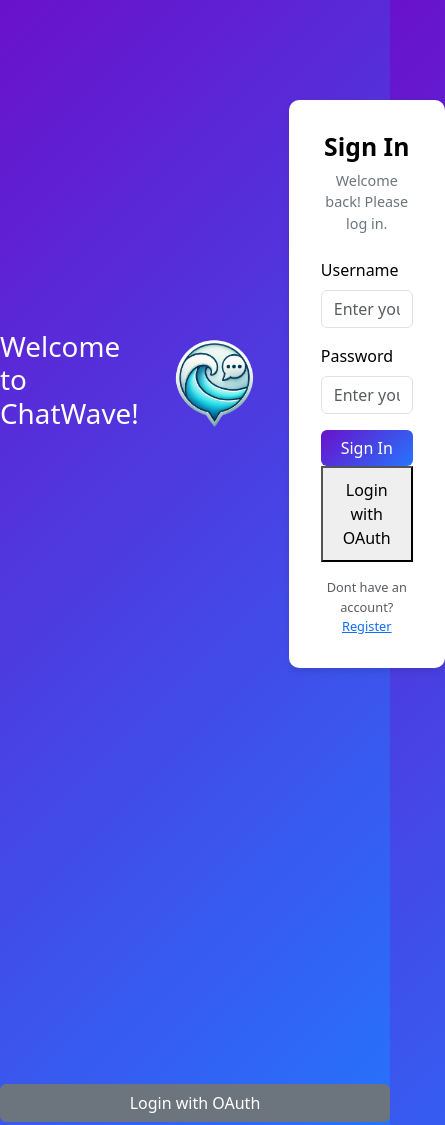
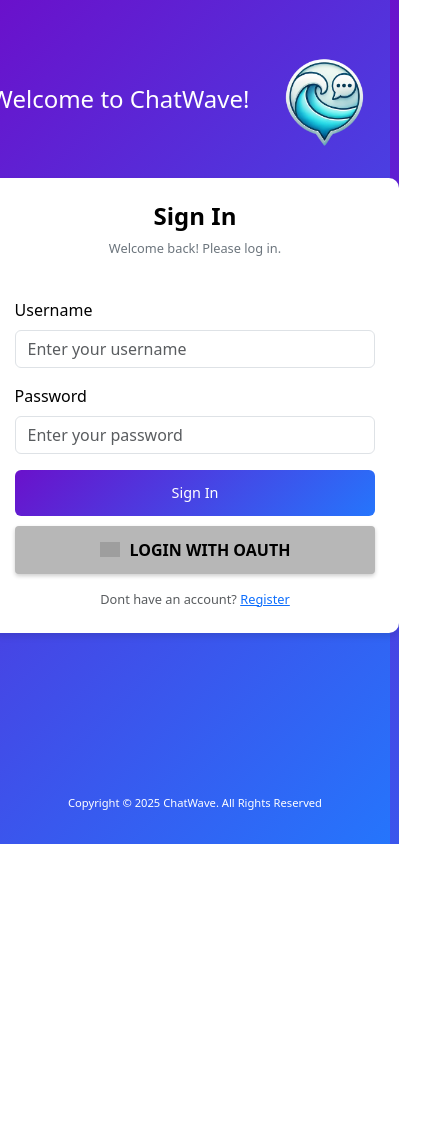
Before and after one commit to hamoudilaz/ChatWave, a website: page docs/login.html in a window 390 px wide. Shown: the top 1125 px of the page, 445 px wide, since content can reach past the window. After the commit the page ends 844 px from the top, so only its background shows below. Drawn offline with nearby package versions, Linux system fonts and the light colour scheme; grey boxes are pictures that could not be loaded.

Commit message:
Fixed CORS

```diff
--- a/app.js
+++ b/app.js
@@ -17,7 +17,7 @@ const config = {
   authRequired: false,
   auth0Logout: true,
   secret: "a long, randomly-generated string stored in env",
-  baseURL: "http://localhost:3000",
+  baseURL: "https://chatwave-b0sx.onrender.com",
   clientID: "xia9JvjYsRl5URhTtaTzMbvJ0xS7L7WA",
   issuerBaseURL: "https://dev-jvkh4vhh2aigi4aa.us.auth0.com",
 };
--- a/docs/login.html
+++ b/docs/login.html
@@ -13,7 +13,9 @@
   <body>
     <div id="wrapper">
       <div style="display: flex; align-items: center">
-        <h1>Welcome to ChatWave!</h1>
+        <h1 style="font-size: clamp(1.5rem, 5vw, 3rem); white-space: nowrap">
+          Welcome to ChatWave!
+        </h1>
         <img
           style="width: 150px"
           src="images/DALL_E_2025-01-22_12.41.23_-_A_clean_and_professional_logo_design_for__ChatWave___a_forum_brand._The_logo_features_a_wave_seamlessly_integrated_with_a_speech_bubble__symbolizing_c-removebg-preview.png"
@@ -56,12 +58,16 @@
             />
           </div>
           <button type="submit" class="btn btn-custom w-100">Sign In</button>
-          <button
-            onclick="window.location.href='/login'"
-            style="padding: 10px 20px; font-size: 16px; cursor: pointer"
-          >
-            Login with OAuth
-          </button>
+        </form>
+
+        <button onclick="window.location.href='/login'" class="oauthBtn">
+          <img
+            src="https://cdn.auth0.com/styleguide/latest/lib/logos/img/badge.png"
+            alt="Auth0 Logo"
+            class="auth0-logo"
+          />
+          Login with OAuth
+        </button>
 
         <div class="text-muted">
           Dont have an account?
@@ -69,13 +75,7 @@
         </div>
       </div>
     </div>
-    <button
-    type="button"
-    class="btn btn-secondary w-100 mt-3"
-    id="auth0Login" window.location.href='/login'
-  >
-    Login with OAuth
-  </button>
+
     <footer>
       <p>Copyright © 2025 ChatWave. All Rights Reserved</p>
     </footer>
--- a/docs/styles/reglog.css
+++ b/docs/styles/reglog.css
@@ -2,14 +2,34 @@ body {
   background: linear-gradient(135deg, #6a11cb, #2575fc);
   color: #fff;
   min-height: 100vh;
+  display: flex;
+  flex-direction: column;
+  justify-content: center;
+  align-items: center;
+  padding: 0 1rem; /* Add padding for small screens */
 }
 
 #wrapper {
-  margin-top: 100px;
-  margin-bottom: 400px;
-  justify-content: space-evenly;
+  margin-top: 50px;
+  margin-bottom: 50px;
+  justify-content: center;
   display: flex;
+  flex-direction: column; /* Stack elements on smaller screens */
+  align-items: center;
 }
+.login-form {
+  flex-direction: column;
+  display: flex;
+  background: #ffffff;
+  color: #000;
+  padding: 2rem;
+  border-radius: 10px;
+  box-shadow: 0 4px 6px rgba(0, 0, 0, 0.1);
+  max-width: 400px;
+  width: 100%;
+  margin-bottom: 1rem; /* Add spacing for stacked layout */
+}
+
 .registration-form {
   background: #ffffff;
   color: #000;
@@ -23,6 +43,7 @@ body {
   box-shadow: 0 0 10px rgba(38, 143, 255, 0.5);
   border-color: #268fff;
 }
+
 .form-header {
   text-align: center;
   margin-bottom: 1.5rem;
@@ -30,6 +51,7 @@ body {
 .form-header h2 {
   font-weight: bold;
 }
+
 .form-header p {
   font-size: 0.9rem;
   color: #6c757d;
@@ -40,25 +62,18 @@ body {
   border: none;
   transition: background 0.3s ease;
 }
+
 .btn-custom:hover {
   color: rgb(184, 184, 184);
   background: linear-gradient(135deg, #2575fc, #6a11cb);
 }
+
 .text-muted {
   font-size: 0.8rem;
   text-align: center;
   margin-top: 1rem;
 }
 
-.login-form {
-  background: #ffffff;
-  color: #000;
-  padding: 2rem;
-  border-radius: 10px;
-  box-shadow: 0 4px 6px rgba(0, 0, 0, 0.1);
-  max-width: 400px;
-  width: 100%;
-}
 .success-message {
   display: flex;
   align-items: center;
@@ -85,9 +100,83 @@ body {
 .success-message.hide {
   opacity: 0; /* Fade-out effect */
 }
-
 footer {
   display: flex;
   text-align: center;
   justify-content: center;
+  font-size: 0.9rem;
+  margin-top: auto;
+  padding: 1rem;
 }
+
+@media (max-width: 768px) {
+  #wrapper {
+    margin-top: 20px;
+    margin-bottom: 20px;
+  }
+
+  .login-form,
+  .registration-form {
+    max-width: 100%; /* Use full width */
+    padding: 1.5rem;
+  }
+
+  footer {
+    font-size: 0.8rem;
+    padding: 0.5rem;
+  }
+}
+
+@media (max-width: 576px) {
+  body {
+    padding: 0.5rem;
+  }
+
+  .form-header h2 {
+    font-size: 1.5rem;
+  }
+
+  .form-header p {
+    font-size: 0.8rem;
+  }
+
+  .btn-custom {
+    font-size: 0.9rem;
+    padding: 0.75rem 1rem;
+  }
+
+  footer {
+    font-size: 0.7rem;
+  }
+}
+
+.oauthBtn {
+  margin-top: 10px;
+  display: flex;
+  background-color: rgb(183, 183, 183);
+  align-items: center;
+  justify-content: center;
+  gap: 10px; /* Space between logo and text */
+  color: rgb(0, 0, 0); /* White text */
+  font-size: 1rem; /* Text size */
+  font-weight: bold; /* Bold text */
+  text-transform: uppercase; /* Uppercase text */
+  padding: 0.75rem 1.5rem; /* Padding inside button */
+  border: none; /* Remove default border */
+  border-radius: 4px; /* Slightly rounded edges */
+  cursor: pointer; /* Pointer cursor on hover */
+  box-shadow: 0 2px 4px rgba(0, 0, 0, 0.2); /* Subtle shadow for depth */
+  transition: all 0.3s ease; /* Smooth hover effect */
+}
+
+.oauthBtn:hover {
+  box-shadow: 0 4px 8px rgba(0, 0, 0, 0.3); /* Increase shadow on hover */
+}
+
+.oauthBtn:active {
+  transform: scale(0.98); /* Slight "pressed" effect */
+}
+
+.oauthBtn img {
+  width: 20px; /* Maintain aspect ratio */
+}
```
